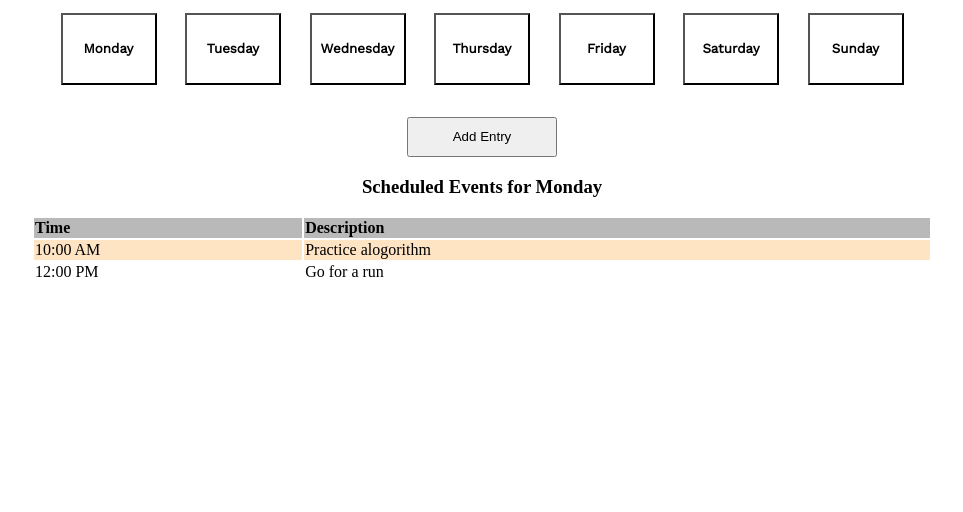
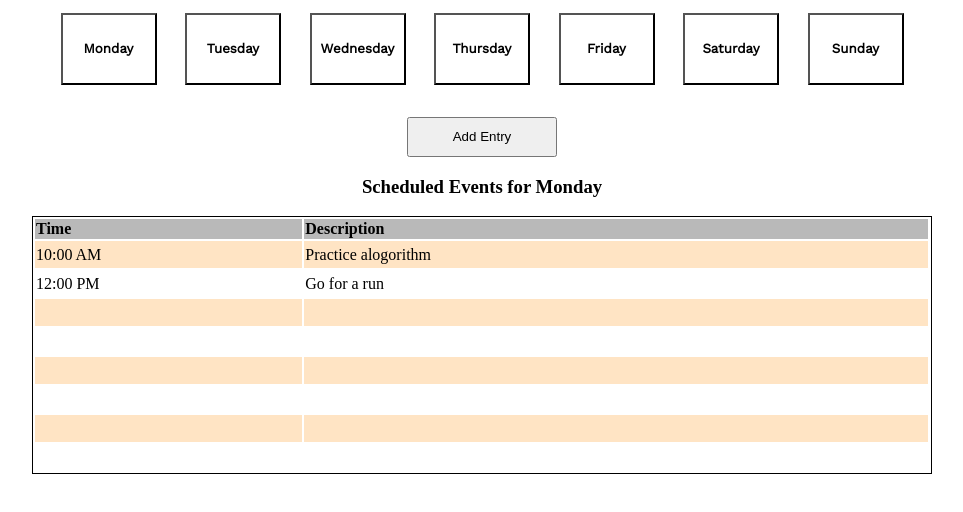
Before and after one commit to rjbae/week-planner, a website: page index.html in a window 1280 px wide. Shown: the part 92-604 px from the top of the page, without its empty margins (158-1121 px from the left). Drawn offline with nearby package versions, Linux system fonts and the light colour scheme.

Commit message:
table, border wip

```diff
--- a/index.html
+++ b/index.html
@@ -46,12 +46,30 @@
             <td>12:00 PM</td>
             <td>Go for a run</td>
           </tr>
-          <tr></tr>
-          <tr></tr>
-          <tr></tr>
-          <tr></tr>
-          <tr></tr>
-          <tr></tr>
+          <tr>
+            <td></td>
+            <td></td>
+          </tr>
+          <tr>
+            <td></td>
+            <td></td>
+          </tr>
+          <tr>
+            <td></td>
+            <td></td>
+          </tr>
+          <tr>
+            <td></td>
+            <td></td>
+          </tr>
+          <tr>
+            <td></td>
+            <td></td>
+          </tr>
+          <tr>
+            <td></td>
+            <td></td>
+          </tr>
         </tbody>
       </table>
     </div>
--- a/styles.css
+++ b/styles.css
@@ -120,6 +120,9 @@ th.width70 {
 
 table {
   width: 100%;
+  empty-cells: show;
+  border: 1px solid;
+  padding-right: 1px;
 }
 
 tr:nth-child(odd) {
@@ -129,3 +132,7 @@ tr:nth-child(odd) {
 tr.table-head {
   background-color: rgb(185, 185, 185);
 }
+
+td {
+  height: 25px;
+}
```
